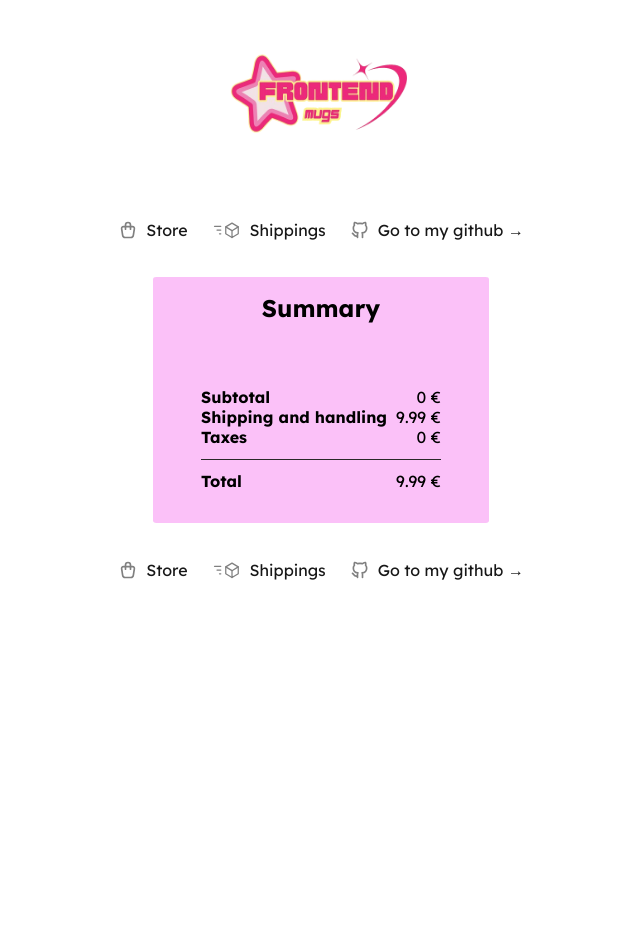
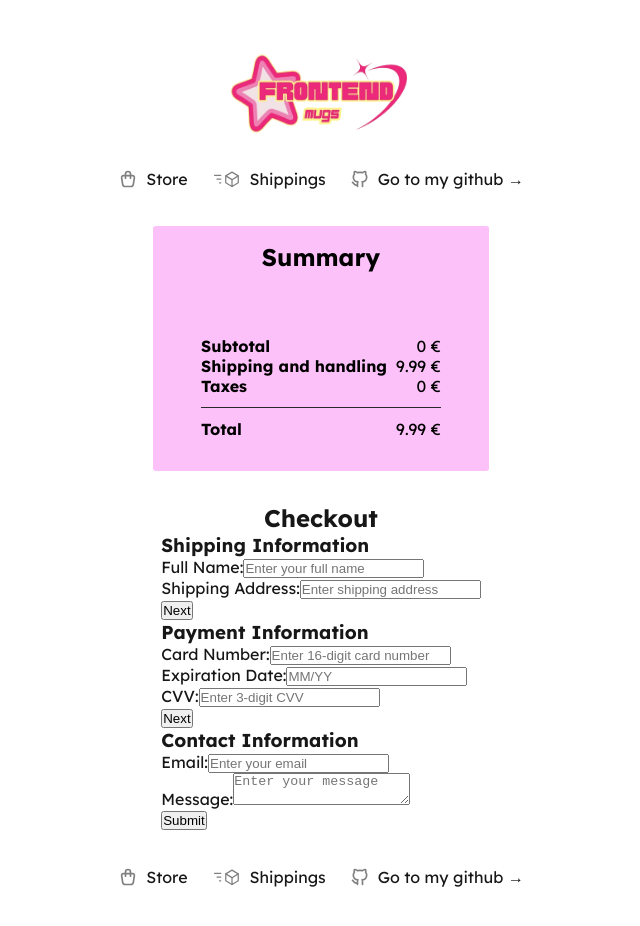
Before and after one commit to isalamajor/frontend-mugs, a Next.js app in the folder my-app/: page /carrito in a window 1280 px wide. Shown: the top 926 px of the page, without its empty margins (319-959 px from the left). Before the commit the page ends 800 px from the top, so only its background shows below. Built offline with nearby package versions, Linux system fonts and the light colour scheme.

Commit message:
Estructura inicial pago

```diff
--- a/my-app/src/app/carrito/page.js
+++ b/my-app/src/app/carrito/page.js
@@ -4,6 +4,7 @@ import Image from 'next/image';
 import styles from "../page.module.css";
 import Navegacion from '../components/Navegacion.js';
 import '../stylesheets/CheckOut.css';
+import PaymentForm from '../components/PaymentForm';
 
 export default function Home() {
     const { cartItems, calculateTotal } = useCart();
@@ -46,6 +47,10 @@ export default function Home() {
                     <div className='price-section'><h4>Total</h4> <p>{total} €</p></div>
                 </div>
             </div>
+
+            <div className='checkout-form'>
+                <PaymentForm price={total}></PaymentForm>
+            </div>
         <Navegacion />
         </main>
         </div>
--- /dev/null
+++ b/my-app/src/app/components/PaymentForm.js
@@ -0,0 +1,178 @@
+"use client";
+import { useState } from "react";
+
+export default function CheckoutForm() {
+  // Estado para cada formulario
+  const [step, setStep] = useState(1); // 1: shipping, 2: payment, 3: contact
+  const [shippingData, setShippingData] = useState({ name: '', address: '' });
+  const [paymentData, setPaymentData] = useState({ cardNumber: '', expDate: '', cvv: '' });
+  const [contactData, setContactData] = useState({ email: '', message: '' });
+
+  // Errores
+  const [errors, setErrors] = useState({});
+
+  // Validación de Shipping
+  const validateShipping = () => {
+    const newErrors = {};
+    if (!shippingData.name) newErrors.name = "Name is required.";
+    if (!shippingData.address) newErrors.address = "Address is required.";
+    return newErrors;
+  };
+
+  // Validación de Payment
+  const validatePayment = () => {
+    const newErrors = {};
+    if (!paymentData.cardNumber || paymentData.cardNumber.length !== 16) newErrors.cardNumber = "Card number must be 16 digits.";
+    if (!paymentData.expDate) newErrors.expDate = "Expiration date is required.";
+    if (!paymentData.cvv || paymentData.cvv.length !== 3) newErrors.cvv = "CVV must be 3 digits.";
+    return newErrors;
+  };
+
+  // Validación de Contact
+  const validateContact = () => {
+    const newErrors = {};
+    if (!contactData.email) newErrors.email = "Email is required.";
+    if (!contactData.message) newErrors.message = "Message is required.";
+    return newErrors;
+  };
+
+  // Manejador de submit
+  const handleSubmit = (e) => {
+    e.preventDefault();
+    let newErrors = {};
+
+    // Validación del formulario según el paso
+    if (step === 1) newErrors = validateShipping();
+    if (step === 2) newErrors = validatePayment();
+    if (step === 3) newErrors = validateContact();
+
+    if (Object.keys(newErrors).length === 0) {
+      // Si no hay errores, avanzar al siguiente formulario
+      setStep(step + 1);
+      setErrors({});
+      console.log('Form Data:', { shippingData, paymentData, contactData });
+    } else {
+      setErrors(newErrors);
+    }
+  };
+
+  // Cambiar valores en cada formulario
+  const handleShippingChange = (e) => setShippingData({ ...shippingData, [e.target.name]: e.target.value });
+  const handlePaymentChange = (e) => setPaymentData({ ...paymentData, [e.target.name]: e.target.value });
+  const handleContactChange = (e) => setContactData({ ...contactData, [e.target.name]: e.target.value });
+
+  return (
+    <div className="checkout-form-container">
+      <h2>Checkout</h2>
+      <form onSubmit={handleSubmit}>
+        {/* Shipping Form */}
+        <div className={`form-section ${step >= 1 ? 'expanded' : 'collapsed'}`}>
+          <h3>Shipping Information</h3>
+          <div>
+            <label htmlFor="name">Full Name:</label>
+            <input
+              type="text"
+              id="name"
+              name="name"
+              value={shippingData.name}
+              onChange={handleShippingChange}
+              placeholder="Enter your full name"
+              required
+            />
+            {errors.name && <div className="error">{errors.name}</div>}
+          </div>
+          <div>
+            <label htmlFor="address">Shipping Address:</label>
+            <input
+              type="text"
+              id="address"
+              name="address"
+              value={shippingData.address}
+              onChange={handleShippingChange}
+              placeholder="Enter shipping address"
+              required
+            />
+            {errors.address && <div className="error">{errors.address}</div>}
+          </div>
+          <button type="submit">Next</button>
+        </div>
+
+        {/* Payment Form */}
+        <div className={`form-section ${step >= 2 ? 'expanded' : 'collapsed'}`}>
+          <h3>Payment Information</h3>
+          <div>
+            <label htmlFor="cardNumber">Card Number:</label>
+            <input
+              type="text"
+              id="cardNumber"
+              name="cardNumber"
+              value={paymentData.cardNumber}
+              onChange={handlePaymentChange}
+              placeholder="Enter 16-digit card number"
+              required
+            />
+            {errors.cardNumber && <div className="error">{errors.cardNumber}</div>}
+          </div>
+          <div>
+            <label htmlFor="expDate">Expiration Date:</label>
+            <input
+              type="text"
+              id="expDate"
+              name="expDate"
+              value={paymentData.expDate}
+              onChange={handlePaymentChange}
+              placeholder="MM/YY"
+              required
+            />
+            {errors.expDate && <div className="error">{errors.expDate}</div>}
+          </div>
+          <div>
+            <label htmlFor="cvv">CVV:</label>
+            <input
+              type="text"
+              id="cvv"
+              name="cvv"
+              value={paymentData.cvv}
+              onChange={handlePaymentChange}
+              placeholder="Enter 3-digit CVV"
+              required
+            />
+            {errors.cvv && <div className="error">{errors.cvv}</div>}
+          </div>
+          <button type="submit">Next</button>
+        </div>
+
+        {/* Contact Form */}
+        <div className={`form-section ${step >= 3 ? 'expanded' : 'collapsed'}`}>
+          <h3>Contact Information</h3>
+          <div>
+            <label htmlFor="email">Email:</label>
+            <input
+              type="email"
+              id="email"
+              name="email"
+              value={contactData.email}
+              onChange={handleContactChange}
+              placeholder="Enter your email"
+              required
+            />
+            {errors.email && <div className="error">{errors.email}</div>}
+          </div>
+          <div>
+            <label htmlFor="message">Message:</label>
+            <textarea
+              id="message"
+              name="message"
+              value={contactData.message}
+              onChange={handleContactChange}
+              placeholder="Enter your message"
+              required
+            />
+            {errors.message && <div className="error">{errors.message}</div>}
+          </div>
+          <button type="submit">Submit</button>
+        </div>
+      </form>
+    </div>
+  );
+}
```
